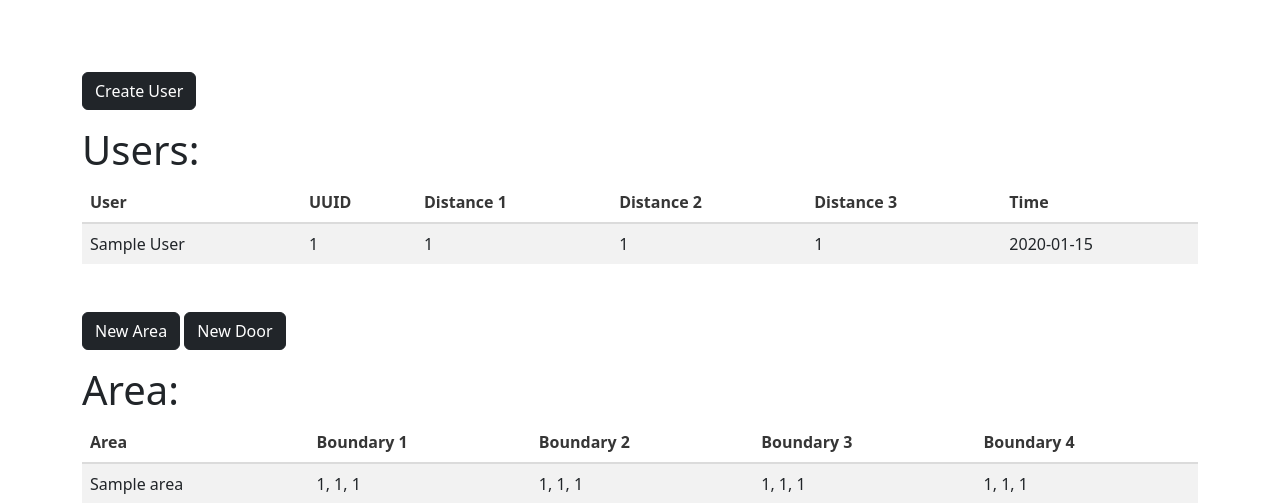
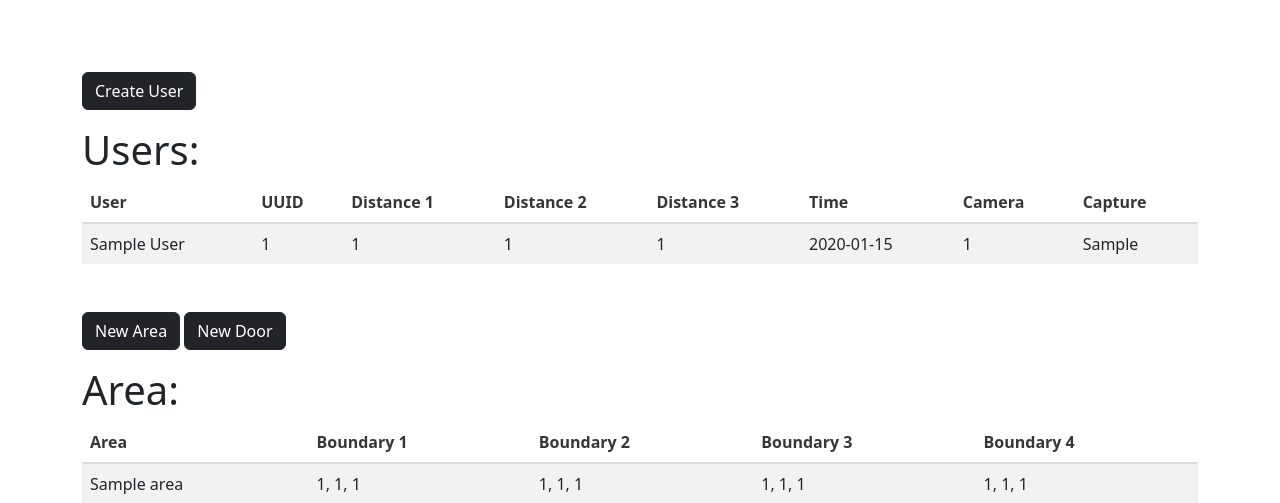
Before and after one commit to WeiHanWong/WatchDog, a Flask app: page /test in a window 1280 px wide. Shown: the part 68-571 px from the top of the page. Run offline with Flask 2, Linux system fonts and the light colour scheme; a user stored in the database is signed in; tables that the repository leaves empty hold one stand-in row (values such as "Sample post"); some libraries are stand-ins or nearby versions.

Commit message:
Update test.html

```diff
--- a/templates/test.html
+++ b/templates/test.html
@@ -38,6 +38,8 @@
                 <th>Distance 2</th>
                 <th>Distance 3</th>
                 <th>Time</th>
+                <th>Camera</th>
+                <th>Capture</th>
             </tr>
         </thead>
         <tbody>
@@ -49,6 +51,8 @@
                 <td>{{ user.Urssi2 }}</td>
                 <td>{{ user.Urssi3 }}</td>
                 <td>{{ user.time }}</td>
+                <td>{{ user.camera }}</td>
+                <td>{{ user.capture }}</td>
             </tr>
             {% endfor %}
         </tbody>
```
